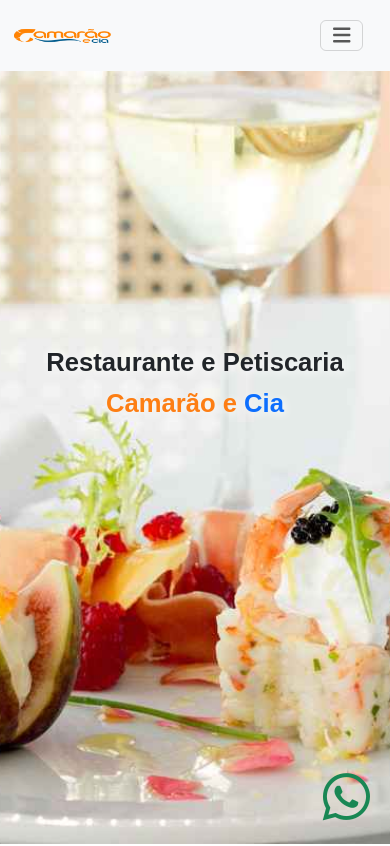
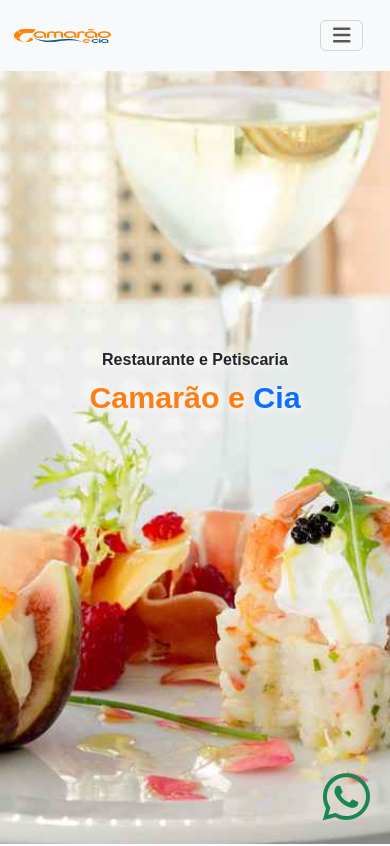
Before and after one commit to marivanenoronha/Restaurante-Website, a React (Create React App) app: page / in a window 390 px wide. Shown: the top 846 px of the page. Built offline with nearby package versions, Linux system fonts and the light colour scheme; the HTML template or start-up script is replaced by a standard one; a web font is replaced by a local one.

Commit message:
feat: change home.css

```diff
--- a/src/pages/Home.css
+++ b/src/pages/Home.css
@@ -2,8 +2,6 @@
     background-image: url(../fotos/img/about-img.jpg);
 
 }
-
-
 
 header {
     background-size: cover;
@@ -176,9 +174,15 @@ h1, h2, h3 {
 
     }
 
-    .home-page header h1,
+    .home-page header h1{
+        font-size: 1.9rem;
+        margin: 10px 0;
+        bottom: 20px;
+    }
+
+
     .home-page header h2 {
-        font-size: 1.6rem;
+        font-size: 1rem;
         margin: 10px 0;
         bottom: 20px;
     }
```
